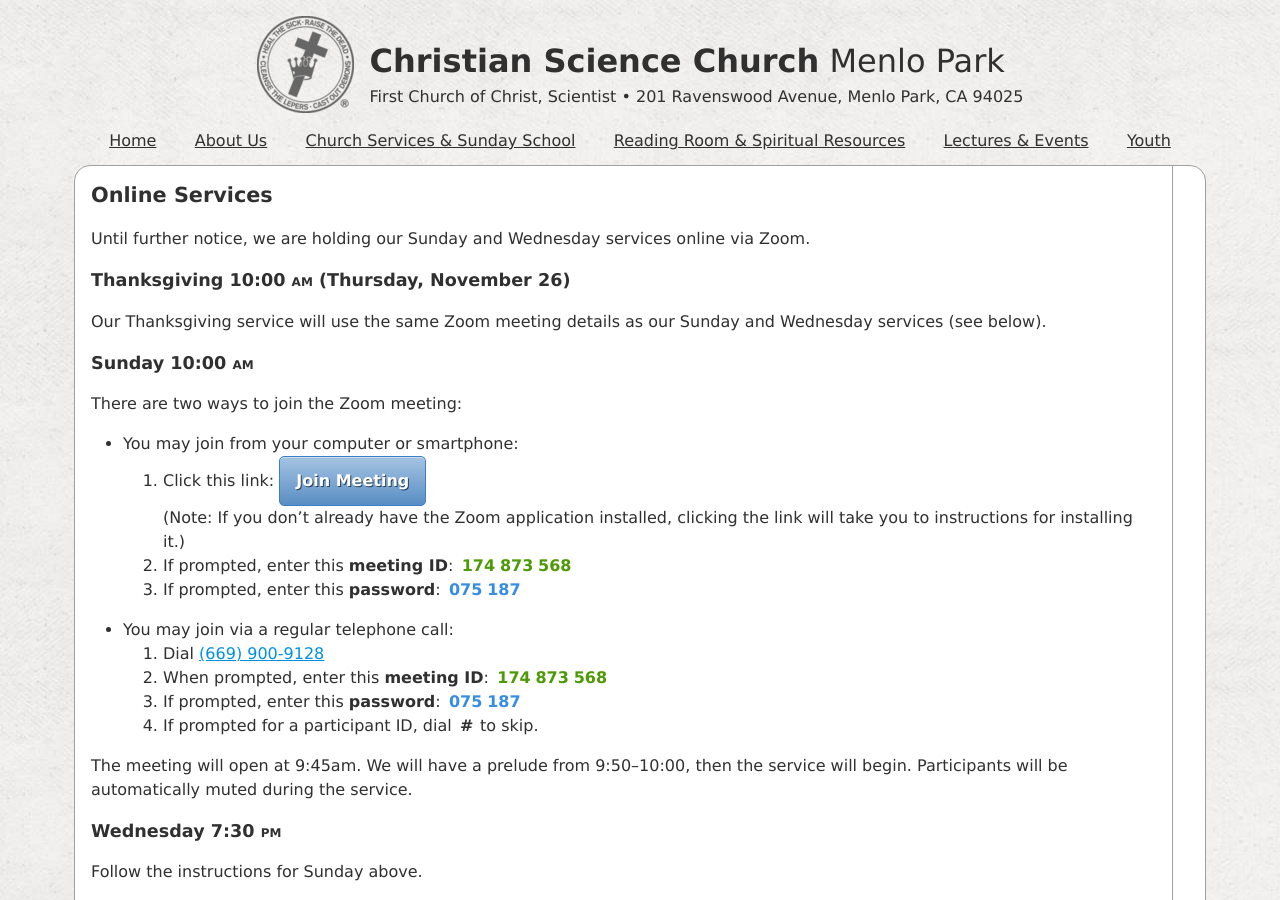
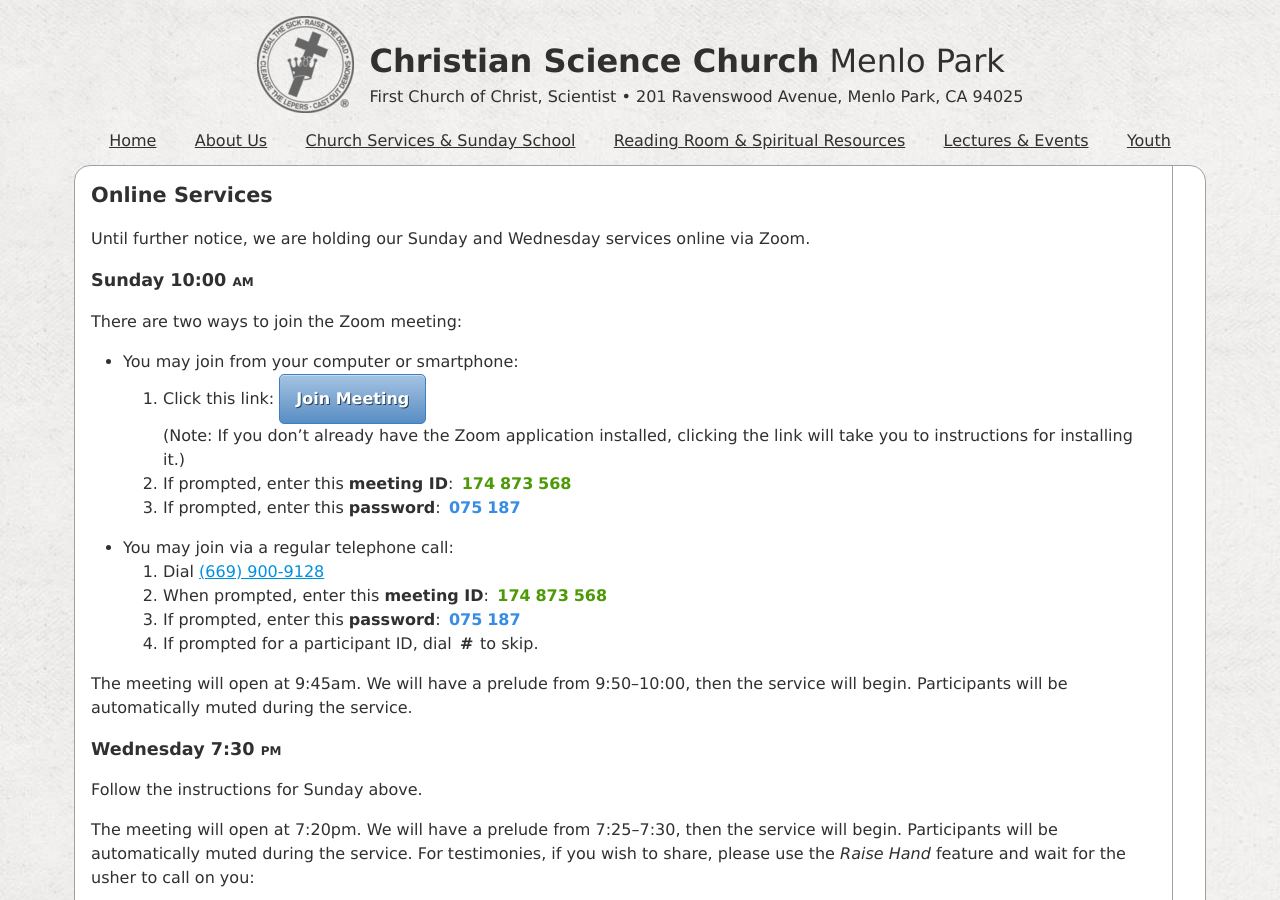
Before and after one commit to kalgynirae/csmenlopark, a Jekyll site: the page built from pages/online-services.md, in a window 1280 px wide and 900 px high. Built offline with Jekyll 4.4.1, drawn with Linux system fonts in a browser that asks for light colours; nearby versions of some CDN libraries; our own code applies the rules of GitHub Pages for plain Markdown files; a script that is not in the unit is left out.

Commit message:
Revert "Mention the Thanksgiving service in several places"
This reverts commit 621f3ec5f612bdbf85ef62fc673ba88bc1f7eb43.

```diff
--- a/_layouts/default.html
+++ b/_layouts/default.html
@@ -17,7 +17,7 @@
     {% if page.title != "Online Services" %}
     <aside class="regular-banner">
       <a href="{% link pages/online-services.md %}">
-        <strong>Online Sunday, Wednesday, <span style="color:#d09000">and Thanksgiving</span> services:</strong>
+        <strong>Online Sunday and Wednesday services:</strong>
         <span style="text-decoration: underline">Click for details.</span>
       </a>
     </aside>
--- a/pages/online-services.md
+++ b/pages/online-services.md
@@ -11,11 +11,6 @@
 
 Until further notice, we are holding our Sunday and Wednesday services online
 via Zoom.
-
-## Thanksgiving <time datetime="10:00">10:00 am</time> (Thursday, November 26)
-
-Our Thanksgiving service will use the same Zoom meeting details as our Sunday
-and Wednesday services (see below).
 
 ## Sunday <time datetime="10:00">10:00 am</time>
 
```
Also changed, not shown: _includes/visit.md (+0 -4 lines).
